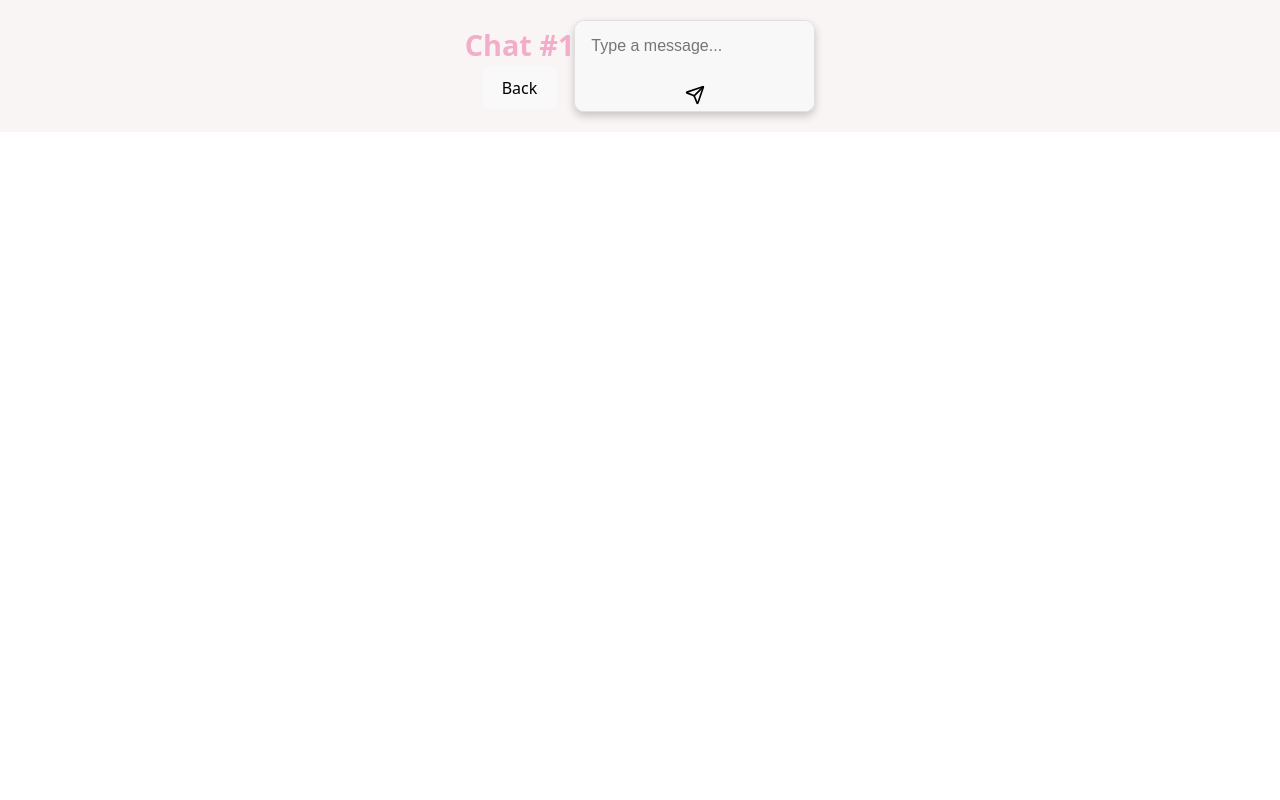
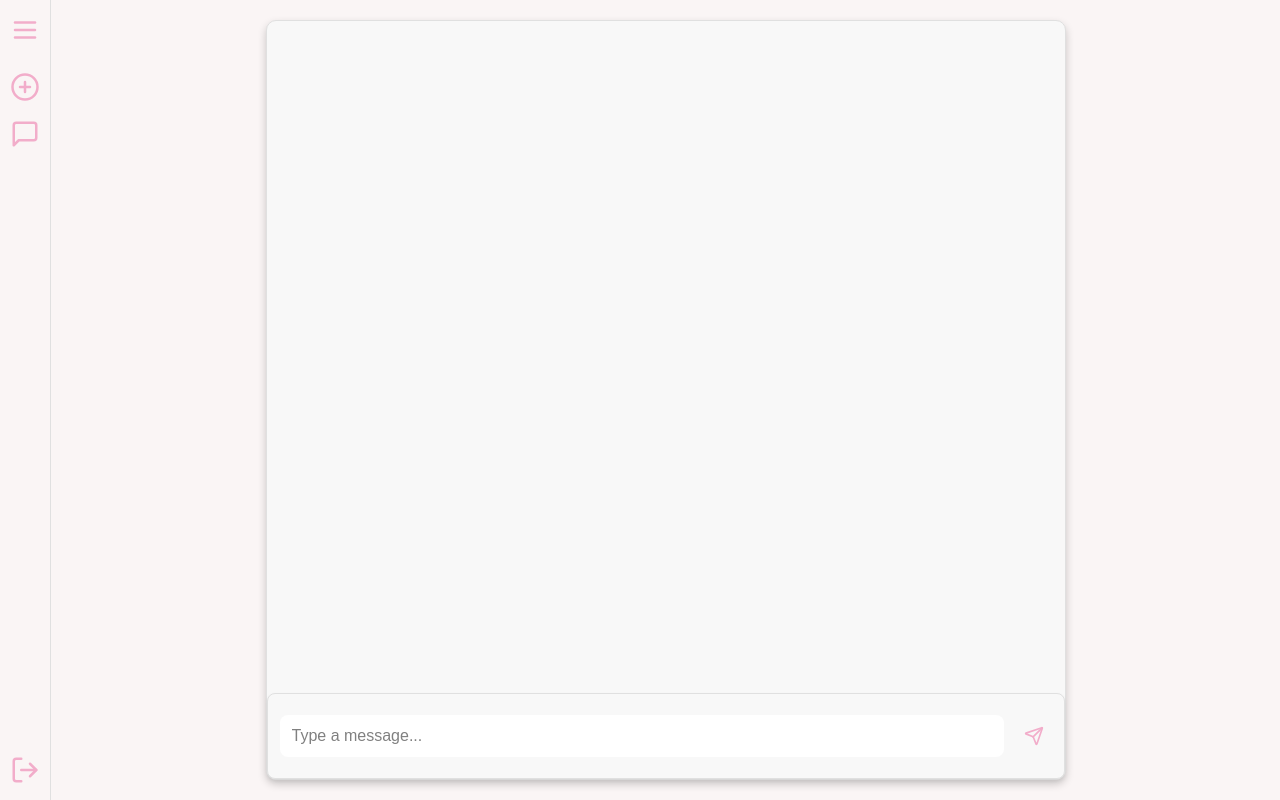
Before and after one commit to BlueSkyAndSomeCurses/llm_front-end, a React (Vite) app: page /active-chat/1 in a window 1280 px wide. Built offline with nearby package versions, Linux system fonts and the light colour scheme.

Commit message:
base for activechat

```diff
--- a/src/components/activechat.jsx
+++ b/src/components/activechat.jsx
@@ -1,12 +1,15 @@
 import { useState, useEffect } from "react";
-import { useParams, useNavigate } from "react-router-dom";
+import { useParams } from "react-router-dom";
 import { Send } from "lucide-react";
+import "./activechat.scss";
+import "./sidebar.scss";
+import Sidebar from "./sidebar";
 
 function ActiveChat() {
     const { chatId } = useParams();
-    const navigate = useNavigate();
     const [messages, setMessages] = useState([]);
     const [inputValue, setInputValue] = useState("");
+
     useEffect(() => {
         const savedMessages = localStorage.getItem(`chat_${chatId}`);
         if (savedMessages) {
@@ -29,31 +32,34 @@ function ActiveChat() {
     };
 
     return (
-        <div className="chat-container">
-            <div className="chat-header">
-                <h2>Chat #{chatId}</h2>
-                <button onClick={() => navigate("/chat")}>Back</button>
-            </div>
-            <div className="chat-box">
-                <div className="messages-area">
+        <div className="active-chat-container">
+            <Sidebar />
+            <div className="active-chat-content">
+                <div className="active-chatbox-container">
+                    <div className="active-chat-box">
+                        <div className="active-messages-area">
                             {messages.map((msg, i) => (
-                        <div key={i} className={`message ${msg.sender}-message`}>
+                                <div key={i} className={`active-message ${msg.sender}-message`}>
                                     {msg.text}
                                 </div>
                             ))}
                         </div>
-                <form className="chat-input" onSubmit={handleSubmit}>
+                        <form className="active-chat-input" onSubmit={handleSubmit}>
                             <input
                                 type="text"
-                        className="input-field"
+                                className="active-input-field"
                                 placeholder="Type a message..."
                                 value={inputValue}
                                 onChange={(e) => setInputValue(e.target.value)}
                             />
-                    <button type="submit" className="send-button">
+                            <div className="active-input-utils">
+                                <button type="submit" className="active-send-button">
                                     <Send size={20} />
                                 </button>
+                            </div>
                         </form>
+                    </div>
+                </div>
             </div>
         </div>
     );
--- /dev/null
+++ b/src/components/activechat.scss
@@ -0,0 +1,119 @@
+@import './colors.scss';
+
+.active-chat-container {
+    display: flex;
+    height: 100vh;
+    width: 100vw;
+    position: fixed;
+    top: 0;
+    left: 0;
+    right: 0;
+    bottom: 0;
+    background-color: $bg;
+}
+
+.active-chat-content {
+    display: flex;
+    justify-content: center;
+    flex: 1;
+    padding: 20px;
+    background-color: $bg;
+}
+
+.active-chatbox-container {
+    width: 100%;
+    max-width: 800px;
+    display: flex;
+    flex-direction: column;
+    gap: 20px;
+}
+
+.active-chat-box {
+    flex: 1;
+    display: flex;
+    flex-direction: column;
+    min-height: 0;
+    box-shadow: 0 4px 8px 0 rgba(0, 0, 0, 0.2);
+    border-radius: 10px;
+    border: 1px solid $border-color;
+    background-color: $bg-light;
+}
+
+.active-messages-area {
+    flex: 1;
+    overflow-y: auto;
+    padding: 20px;
+    display: flex;
+    flex-direction: column;
+    gap: 1rem;
+}
+
+.active-message {
+    max-width: 80%;
+    padding: 0.8rem 1rem;
+    border-radius: 8px;
+    word-wrap: break-word;
+
+    &.user-message {
+        align-self: flex-end;
+        background-color: $illusion;
+        color: white;
+    }
+
+    &.assistant-message {
+        align-self: flex-start;
+        background-color: $bg-light;
+        border: 1px solid $border-color;
+    }
+}
+
+.active-chat-input {
+    display: flex;
+    flex-direction: row;
+    align-items: center;
+    gap: 12px;
+    background-color: $bg-light;
+    border-radius: 8px;
+    padding: 0.75rem;
+    border: 1px solid $border-color;
+    box-shadow: 0 2px 4px rgba(0, 0, 0, 0.05);
+    min-height: 60px;
+}
+
+.active-input-field {
+    flex: 1;
+    padding: 12px;
+    background-color: white;
+    color: $text-dark;
+    border: none;
+    outline: none;
+    font-size: 16px;
+    border-radius: 8px;
+
+    &::placeholder {
+        color: lighten($text-dark, 30%);
+    }
+}
+
+.active-send-button {
+    background-color: transparent;
+    border: none;
+    color: $illusion;
+    cursor: pointer;
+    display: flex;
+    align-items: center;
+    justify-content: center;
+    padding: 8px;
+    border-radius: 8px;
+    transition: all 0.2s ease;
+
+    &:hover {
+        background-color: rgba($illusion, 0.1);
+        transform: scale(1.05);
+    }
+
+    &:disabled {
+        opacity: 0.5;
+        cursor: not-allowed;
+    }
+}
--- a/src/components/chat.jsx
+++ b/src/components/chat.jsx
@@ -38,6 +38,13 @@ function Chat() {
                         <p>Start a conversation by typing a message below.</p>
                     </div>
                     <div className="chat-box">
+                        <div className="messages-area">
+                            {messages.map((msg, i) => (
+                                <div key={i} className={`message ${msg.sender}-message`}>
+                                    {msg.text}
+                                </div>
+                            ))}
+                        </div>
                         <form className="chat-input" onSubmit={handleSubmit}>
                             <input
                                 type="text"
--- a/src/components/chat.scss
+++ b/src/components/chat.scss
@@ -1,9 +1,9 @@
 @import './colors.scss';
+
 body {
     margin: 0;
     padding: 0;
     font-family: system-ui, -apple-system, BlinkMacSystemFont, 'Segoe UI', Roboto, sans-serif;
-    // background-color: $bg-dark;
     color: $text-primary;
     width: 100%;
     min-height: 100vh;
@@ -19,12 +19,6 @@ body {
     display: flex;
     height: 100vh;
     width: 100vw;
-}
-
-.chat-sidebar {
-    width: 250px;
-    background-color: rgba(0, 0, 0, 0.2);
-    border-right: 1px solid $border-color;
 }
 
 .chat-container {
@@ -82,7 +76,6 @@ body {
     padding: 20px;
 }
 
-
 .chat-input {
     display: flex;
     flex-direction: column;
--- a/src/components/colors.scss
+++ b/src/components/colors.scss
@@ -6,7 +6,7 @@ $dairy-cream: #fae6c2;
 $soft-peach: #faf5f5;
 //
 
-
+$primary: $illusion;
 $bg: $soft-peach;
 $bg-light: #f8f8f8;
 $bg-dark: #f8f8f8;
--- a/src/components/sidebar.scss
+++ b/src/components/sidebar.scss
@@ -32,7 +32,6 @@
     color: lighten($illusion, 15%);
 }
 
-
 .sidebar-top {
     margin-top: 10px;
     display: flex;
@@ -43,15 +42,14 @@
 .sidebar-bottom {
     margin-bottom: 10px;
 }
+
 .menu {
-    // margin-top: 5px;
     margin-bottom: 10px;
     animation: fadeIn 0.5s ease-in-out;
 }
 
 @keyframes fadeIn {
     from {
-        // opacity: 0;
         transform: translateY(-10px);
     }
     to {
```
Lines whose indentation alone changed are shown as unchanged.
